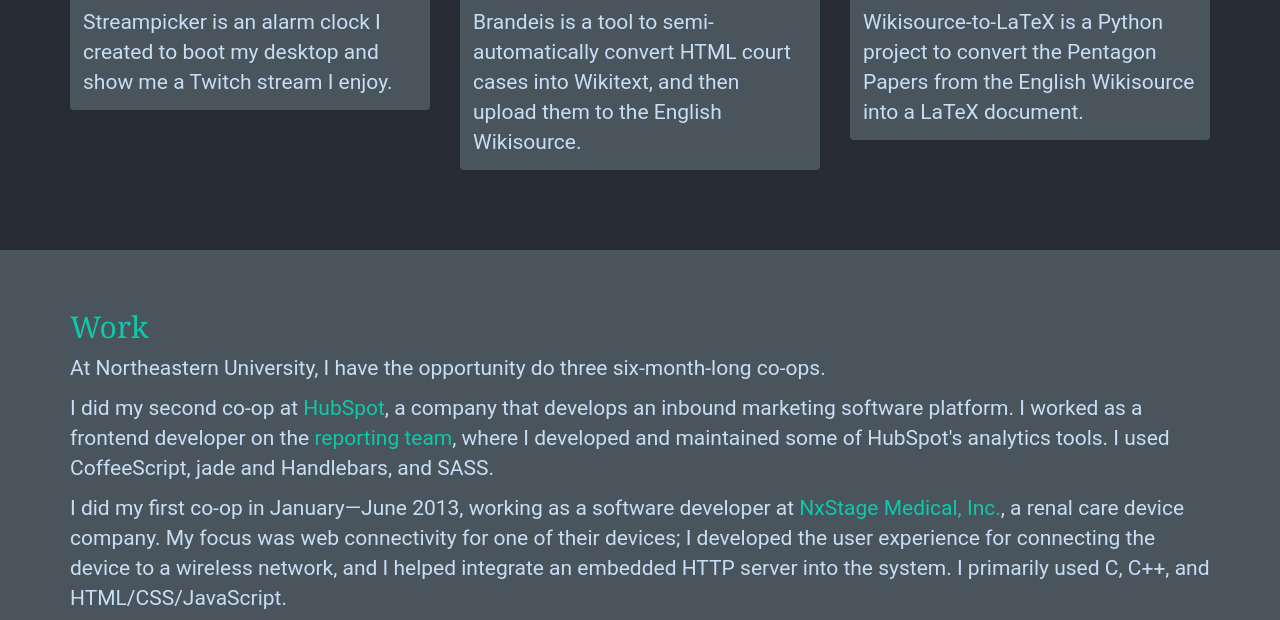
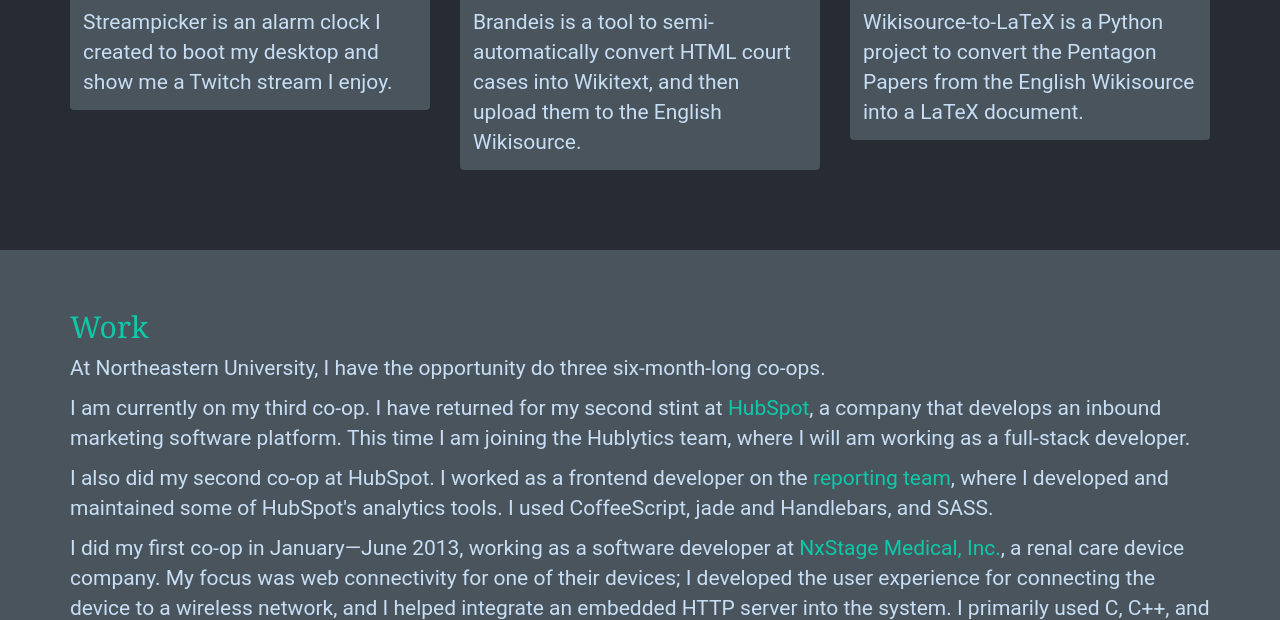
Before and after one commit to molly/website, a plain HTML site: page index.html in a window 1280 px wide. Shown: the part 1814-2434 px from the top of the page. Drawn offline with nearby package versions, Linux system fonts and the light colour scheme; a web font is replaced by a local one.

Commit message:
Back to HubSpot!

```diff
--- a/index.html
+++ b/index.html
@@ -79,7 +79,7 @@
       <div class="row">
         <div class="col-md-12">
           <h2>About</h2>
-          <p>I'm a fourth year computer science student at Northeastern University. I work hard and make things.</p>
+          <p>I'm a fifth year computer science student at Northeastern University. I work hard and make things.</p>
           <p>In my free time, I like to hack on my own projects, like my <a href="/bots">army of Twitter bots</a>. I open source all of my code, and you can check it out <a href="//github.com/molly">on GitHub</a>!</p>
           <p>I am an active editor of the English Wikipedia, where I'm an <a href="//en.wikipedia.org/wiki/Wikipedia:ADMIN">administrator</a> and <a href="//en.wikipedia.org/wiki/Wikipedia:ARB">arbitrator</a>.</p>
         </div>
@@ -173,7 +173,8 @@
         <div class="col-md-12">
           <h2>Work</h2>
           <p>At Northeastern University, I have the opportunity do three six-month-long co-ops.</p>
-          <p>I did my second co-op at <a href="//www.hubspot.com">HubSpot</a>, a company that develops an inbound marketing software platform. I worked as a frontend developer on the <a href="//www.hubspot.com/products/analytics">reporting team</a>, where I developed and maintained some of HubSpot's analytics tools. I used CoffeeScript, jade and Handlebars, and SASS.</p>
+          <p>I am currently on my third co-op. I have returned for my second stint at <a href="//www.hubspot.com">HubSpot</a>, a company that develops an inbound marketing software platform. This time I am joining the Hublytics team, where I will am working as a full-stack developer.</p>
+          <p>I also did my second co-op at HubSpot. I worked as a frontend developer on the <a href="//www.hubspot.com/products/analytics">reporting team</a>, where I developed and maintained some of HubSpot's analytics tools. I used CoffeeScript, jade and Handlebars, and SASS.</p>
           <p>I did my first co-op in January&mdash;June 2013, working as a software developer at <a href="//www.nxstage.com/">NxStage Medical, Inc.</a>, a renal care device company. My focus was web connectivity for one of their devices; I developed the user experience for connecting the device to a wireless network, and I helped integrate an embedded HTTP server into the system. I primarily used C, C++, and HTML/CSS/JavaScript.</p>
           <p>In the summer of 2013, I participated as a student in <a href="//www.google-melange.com/">Google Summer of Code</a>. I worked with the Wikimedia Foundation to develop the <a href="//www.mediawiki.org/wiki/Extension:BookManagerv2">BookManagerv2</a> extension. This extension will support wikis that host book content by allowing the content to be organized and structured. I wrote this primarily in PHP and JavaScript.</p>
         </div>
```
